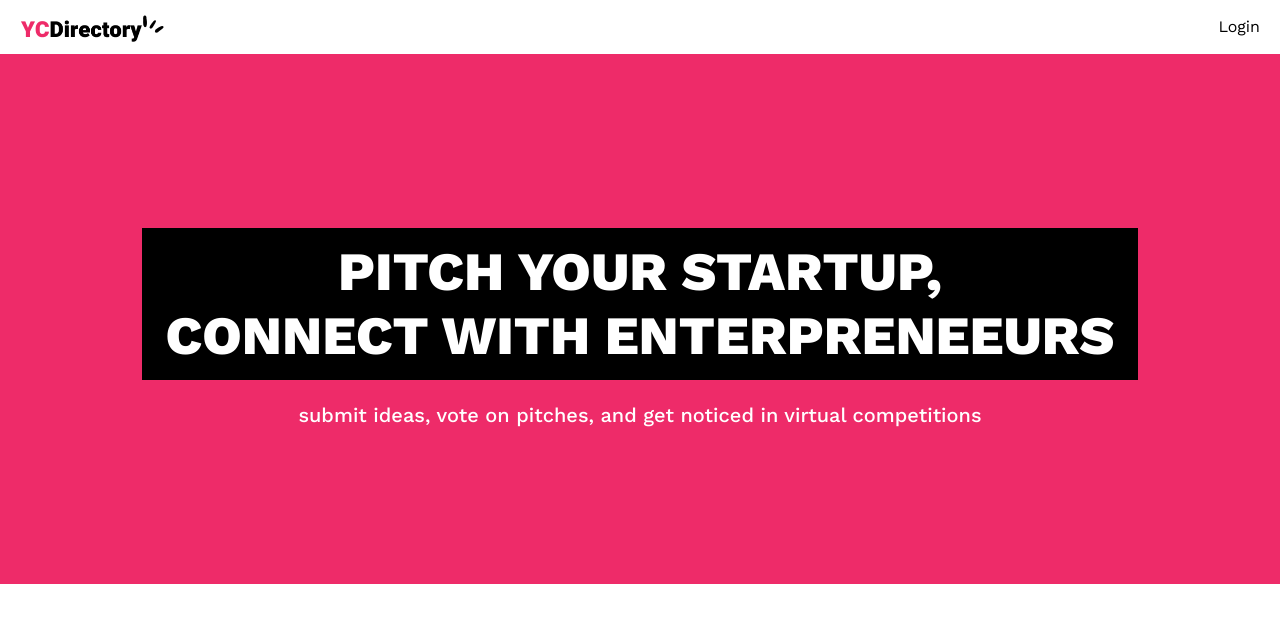
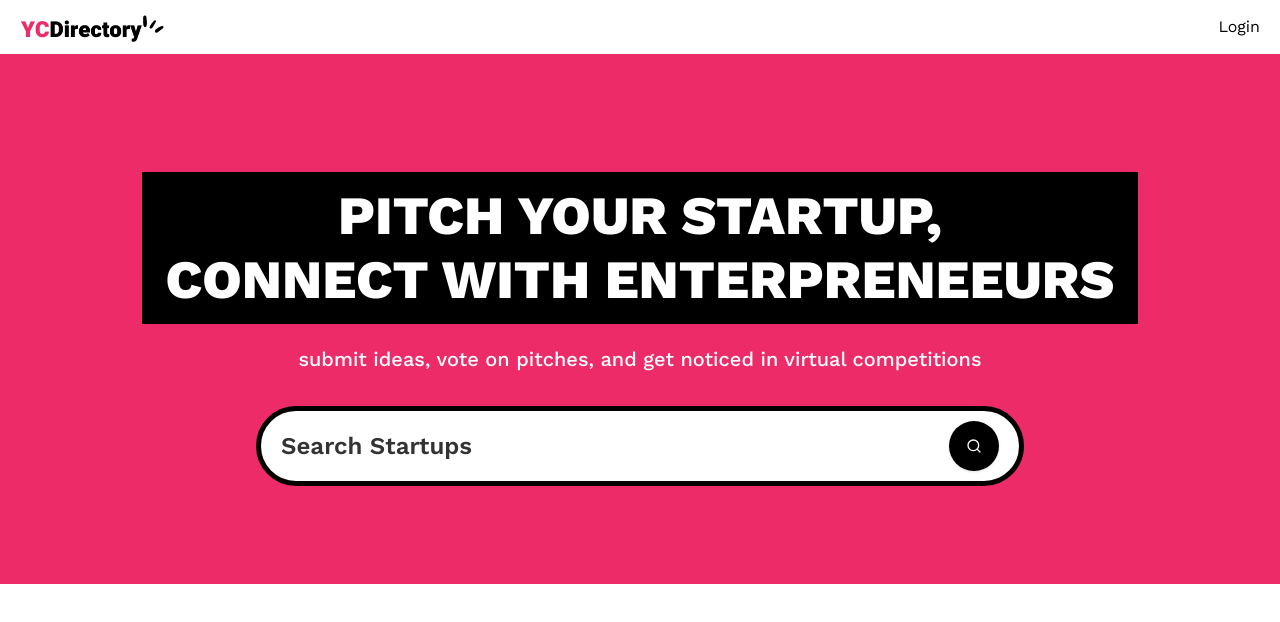
Before and after one commit to Ermi-Tekk21/yc_directory, a Next.js app: page / in a window 1280 px wide. Shown: the top 622 px of the page. Built offline with nearby package versions, Linux system fonts and the light colour scheme; no server answers.

Commit message:
feat: add search functionality with SearchForm component and update layout imports

```diff
--- a/app/(root)/layout.tsx
+++ b/app/(root)/layout.tsx
@@ -1,4 +1,4 @@
-import Navbar from "../components/Navbar";
+import Navbar from "../../components/Navbar";
 
 export default function Layout({ children }: Readonly<{ children: React.ReactNode }>) {
     return (
--- a/app/(root)/page.tsx
+++ b/app/(root)/page.tsx
@@ -1,10 +1,14 @@
+import SearchForm from "@/components/SearchForm";
 
-export default function Home() {
+export default async function Home({ searchParams }: { searchParams: Promise<{ query: string }> }) {
+  const query = (await searchParams).query;
+
   return (
     <>
       <section className="pink_container">
         <h1 className="heading">Pitch Your Startup, <br />Connect With Enterpreneeurs</h1>
         <p className="sub-heading !max-w-3xl">submit ideas, vote on pitches, and get noticed in virtual competitions</p>
+        <SearchForm query={query}/>
       </section>
     </>
   );
--- /dev/null
+++ b/components/SearchForm.tsx
@@ -0,0 +1,27 @@
+"use client"
+import React from 'react'
+import SearchFormRest from './SearchFormRest'
+import { Button } from '@/components/ui/button'
+import { Search } from 'lucide-react'
+
+const SearchForm = ({ query }: { query?: string }) => {
+
+
+
+    return (
+        <form action="/" className='search-form'>
+            <input name="query"
+                defaultValue={query}
+                className='search-input'
+                placeholder='Search Startups' />
+            <div className='flex gap-2'>
+                {query && <SearchFormRest />}
+                <Button type='submit' className='search-btn text-white' >
+                    <Search className='size-5' />
+                </Button>
+            </div>
+        </form>
+    )
+}
+
+export default SearchForm
--- /dev/null
+++ b/components/SearchFormRest.tsx
@@ -0,0 +1,21 @@
+"use client"
+
+import { X } from 'lucide-react'
+import Link from 'next/link'
+import React from 'react'
+
+const SearchFormRest = () => {
+    const reset = () => {
+        const form = document.querySelector('.search-form') as HTMLFormElement
+        if (form) {
+            form.reset()
+        }
+    }
+    return (
+        <div><button type='reset' onClick={reset}>
+            <Link href='/' className='search-btn text-white'><X className='size-5' /></Link>
+        </button></div>
+    )
+}
+
+export default SearchFormRest
--- /dev/null
+++ b/components/ui/button.tsx
@@ -0,0 +1,57 @@
+import * as React from "react"
+import { Slot } from "@radix-ui/react-slot"
+import { cva, type VariantProps } from "class-variance-authority"
+
+import { cn } from "@/lib/utils"
+
+const buttonVariants = cva(
+  "inline-flex items-center justify-center gap-2 whitespace-nowrap rounded-md text-sm font-medium transition-colors focus-visible:outline-none focus-visible:ring-1 focus-visible:ring-ring disabled:pointer-events-none disabled:opacity-50 [&_svg]:pointer-events-none [&_svg]:size-4 [&_svg]:shrink-0",
+  {
+    variants: {
+      variant: {
+        default:
+          "bg-primary text-primary-foreground shadow hover:bg-primary/90",
+        destructive:
+          "bg-destructive text-destructive-foreground shadow-sm hover:bg-destructive/90",
+        outline:
+          "border border-input bg-background shadow-sm hover:bg-accent hover:text-accent-foreground",
+        secondary:
+          "bg-secondary text-secondary-foreground shadow-sm hover:bg-secondary/80",
+        ghost: "hover:bg-accent hover:text-accent-foreground",
+        link: "text-primary underline-offset-4 hover:underline",
+      },
+      size: {
+        default: "h-9 px-4 py-2",
+        sm: "h-8 rounded-md px-3 text-xs",
+        lg: "h-10 rounded-md px-8",
+        icon: "h-9 w-9",
+      },
+    },
+    defaultVariants: {
+      variant: "default",
+      size: "default",
+    },
+  }
+)
+
+export interface ButtonProps
+  extends React.ButtonHTMLAttributes<HTMLButtonElement>,
+    VariantProps<typeof buttonVariants> {
+  asChild?: boolean
+}
+
+const Button = React.forwardRef<HTMLButtonElement, ButtonProps>(
+  ({ className, variant, size, asChild = false, ...props }, ref) => {
+    const Comp = asChild ? Slot : "button"
+    return (
+      <Comp
+        className={cn(buttonVariants({ variant, size, className }))}
+        ref={ref}
+        {...props}
+      />
+    )
+  }
+)
+Button.displayName = "Button"
+
+export { Button, buttonVariants }
--- a/package.json
+++ b/package.json
@@ -14,6 +14,7 @@
     "react-dom": "$react-dom"
   },
   "dependencies": {
+    "@radix-ui/react-slot": "^1.1.1",
     "@tailwindcss/typography": "^0.5.16",
     "class-variance-authority": "^0.7.1",
     "clsx": "^2.1.1",
```
Also changed, not shown: components/Navbar.tsx (renamed from app/components/Navbar.tsx), 1 other file (tests, documents, lock files or other folders).
